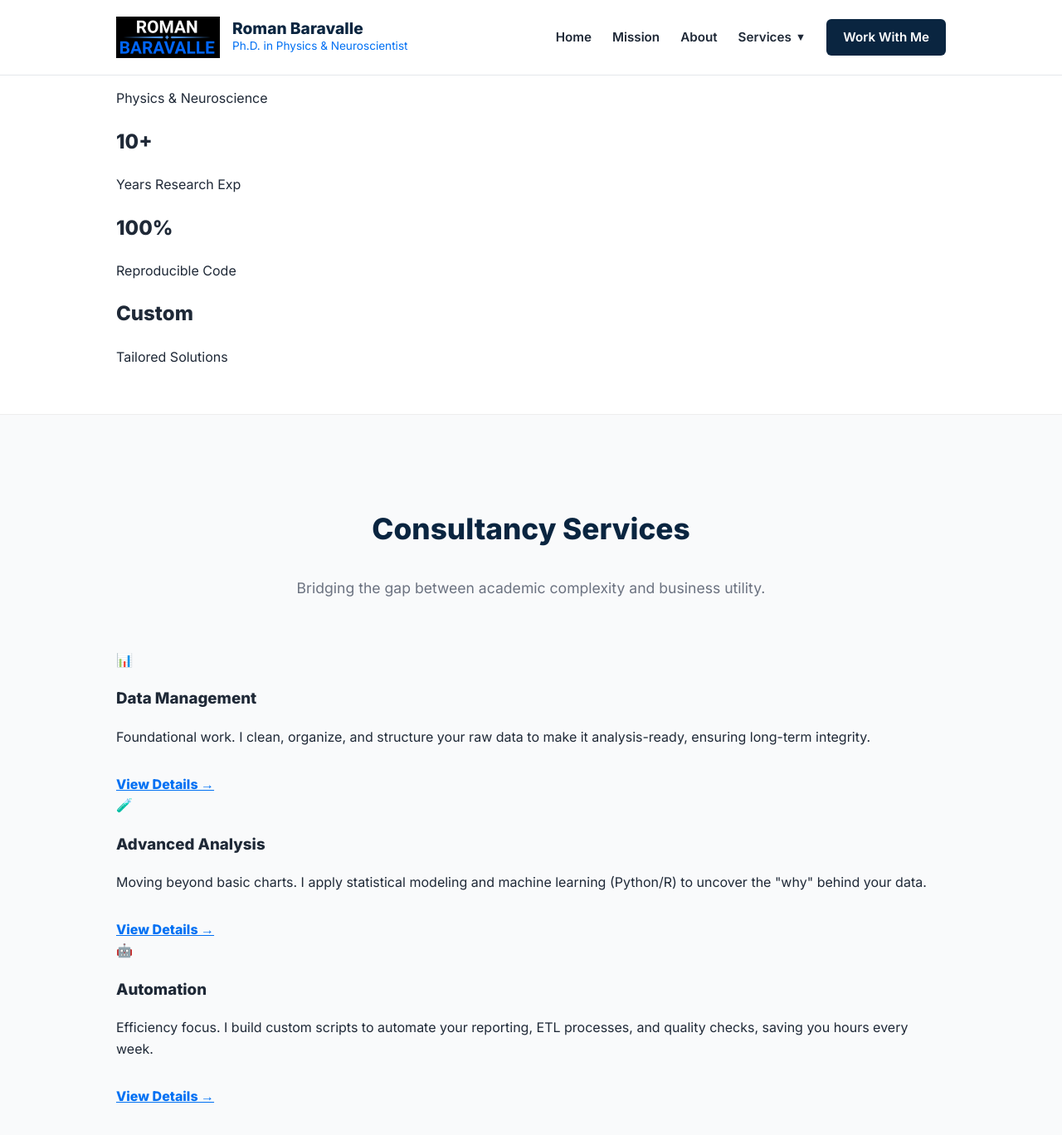
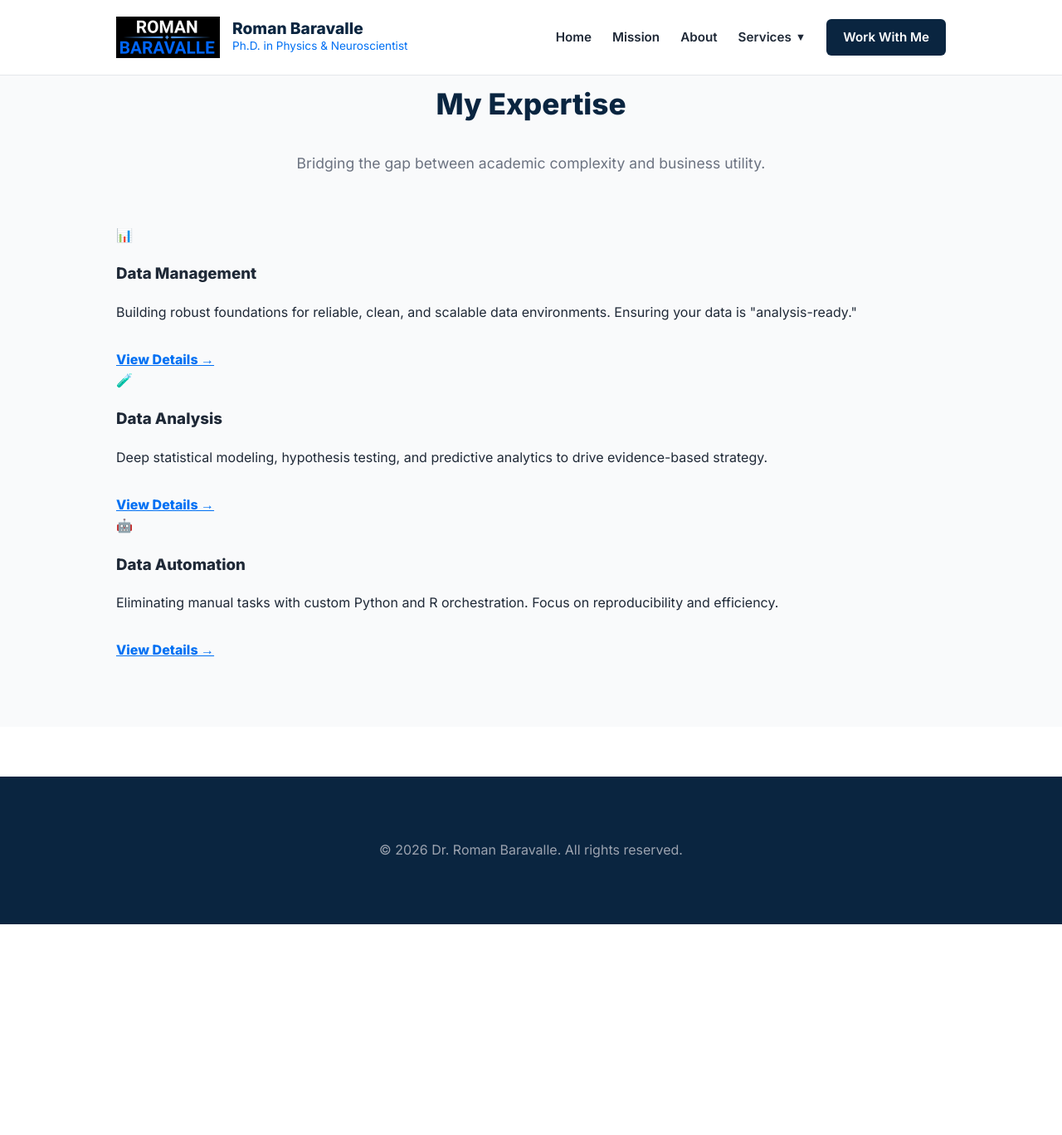
Before and after one commit to RomanDataScience/BaravalleDataSolver, a Jekyll site: the page built from index.md, in a window 1280 px wide and 1400 px high, scrolled down 661 px. Shown: the top 1368 px of the window at 83% size. Built offline with Jekyll 4.4.1, drawn with Linux system fonts in a browser that asks for light colours; after the commit the page ends 1775 px from its top, so only the background shows below that; some of the changed text lies outside the part shown.

Commit message:
Update index.md

```diff
--- a/index.md
+++ b/index.md
@@ -12,33 +12,10 @@ permalink: /
       </div>
       <h1>Complex Data. <br><span style="color:var(--accent)">Clear Strategy.</span></h1>
       <p>I help organizations turn messy, high-dimensional data into reproducible assets. Scientific rigor, automated workflows, and actionable insights.</p>
-      <a href="{{ '/contact' | relative_url }}" class="hero-btn">Schedule a Consultation</a>
+      <a href="{{ '/contact' | relative_url }}" class="hero-btn" style="color: white !important;">Schedule a Consultation</a>
     </div>
     <div style="text-align: center;">
-      <img src="{{ '/assets/ProfilePicture.png' | relative_url }}" alt="Dr. Roman Baravalle" style="width: 280px; height: 280px; border-radius: 50%; border: 6px solid rgba(255,255,255,0.15); object-fit: cover; box-shadow: 0 20px 40px rgba(0,0,0,0.3);">
-    </div>
-  </div>
-</div>
-
-<div style="border-bottom: 1px solid #eee; background: white;">
-  <div class="container" style="padding: 40px 20px;">
-    <div class="stats-grid">
-      <div class="stat-item">
-        <h2>Ph.D.</h2>
-        <p>Physics & Neuroscience</p>
-      </div>
-      <div class="stat-item">
-        <h2>10+</h2>
-        <p>Years Research Exp</p>
-      </div>
-      <div class="stat-item">
-        <h2>100%</h2>
-        <p>Reproducible Code</p>
-      </div>
-      <div class="stat-item">
-        <h2>Custom</h2>
-        <p>Tailored Solutions</p>
-      </div>
+       <img src="{{ '/assets/Profile.jpg' | relative_url }}" alt="Dr. Roman Baravalle" style="width: 280px; height: 280px; border-radius: 50%; border: 6px solid rgba(255,255,255,0.15); object-fit: cover; box-shadow: 0 20px 40px rgba(0,0,0,0.3);">
     </div>
   </div>
 </div>
@@ -46,7 +23,7 @@ permalink: /
 <div class="section bg-offset">
   <div class="container">
     <div style="text-align: center; max-width: 700px; margin: 0 auto 60px auto;">
-      <h2 style="font-size: 2.2rem; color: var(--secondary);">Consultancy Services</h2>
+      <h2 style="font-size: 2.2rem; color: var(--secondary);">My Expertise</h2>
       <p style="font-size: 1.1rem; color: var(--text-light);">Bridging the gap between academic complexity and business utility.</p>
     </div>
 
@@ -54,43 +31,23 @@ permalink: /
       <div class="card">
         <span class="card-icon">📊</span>
         <h3>Data Management</h3>
-        <p>Foundational work. I clean, organize, and structure your raw data to make it analysis-ready, ensuring long-term integrity.</p>
+        <p>Building robust foundations for reliable, clean, and scalable data environments. Ensuring your data is "analysis-ready."</p>
         <a href="{{ '/services/management' | relative_url }}" style="color:var(--primary); font-weight:bold; margin-top:15px; display:inline-block;">View Details &rarr;</a>
       </div>
 
       <div class="card">
         <span class="card-icon">🧪</span>
-        <h3>Advanced Analysis</h3>
-        <p>Moving beyond basic charts. I apply statistical modeling and machine learning (Python/R) to uncover the "why" behind your data.</p>
+        <h3>Data Analysis</h3>
+        <p>Deep statistical modeling, hypothesis testing, and predictive analytics to drive evidence-based strategy.</p>
         <a href="{{ '/services/analysis' | relative_url }}" style="color:var(--primary); font-weight:bold; margin-top:15px; display:inline-block;">View Details &rarr;</a>
       </div>
 
       <div class="card">
         <span class="card-icon">🤖</span>
-        <h3>Automation</h3>
-        <p>Efficiency focus. I build custom scripts to automate your reporting, ETL processes, and quality checks, saving you hours every week.</p>
+        <h3>Data Automation</h3>
+        <p>Eliminating manual tasks with custom Python and R orchestration. Focus on reproducibility and efficiency.</p>
         <a href="{{ '/services/automation' | relative_url }}" style="color:var(--primary); font-weight:bold; margin-top:15px; display:inline-block;">View Details &rarr;</a>
       </div>
     </div>
   </div>
 </div>
-
-<div class="section">
-  <div class="container">
-    <div class="grid-3" style="grid-template-columns: 1fr 2fr; align-items: center; gap: 50px;">
-      <img src="{{ '/assets/logo.png' | relative_url }}" alt="Baravalle Data Solver Logo" style="width: 100%; max-width: 250px; opacity: 0.9; margin: 0 auto;">
-
-      <div>
-        <div style="text-transform: uppercase; color: var(--primary); font-weight: 700; font-size: 0.9rem; margin-bottom: 10px;">Meet Your Consultant</div>
-        <h2 style="font-size: 2.2rem; color: var(--secondary); margin-bottom: 20px;">Roman Baravalle, Ph.D.</h2>
-        <p style="font-size: 1.1rem; margin-bottom: 20px; color: var(--text-main);">
-          The "Data Solver" approach is built on the principles of <strong>Information Theory</strong> and <strong>Complex Systems</strong>.
-        </p>
-        <p style="color: var(--text-light);">
-           With a background modeling neural networks in U.S. universities, I treat business data with the same scientific rigor. My goal is to empower your team to own their data journey—providing not just answers, but the tools to understand them.
-        </p>
-        <a href="{{ '/about' | relative_url }}" class="hero-btn" style="background: var(--secondary); color: white !important;; margin-top: 15px;">Read Full Bio</a>
-      </div>
-    </div>
-  </div>
-</div>
```
